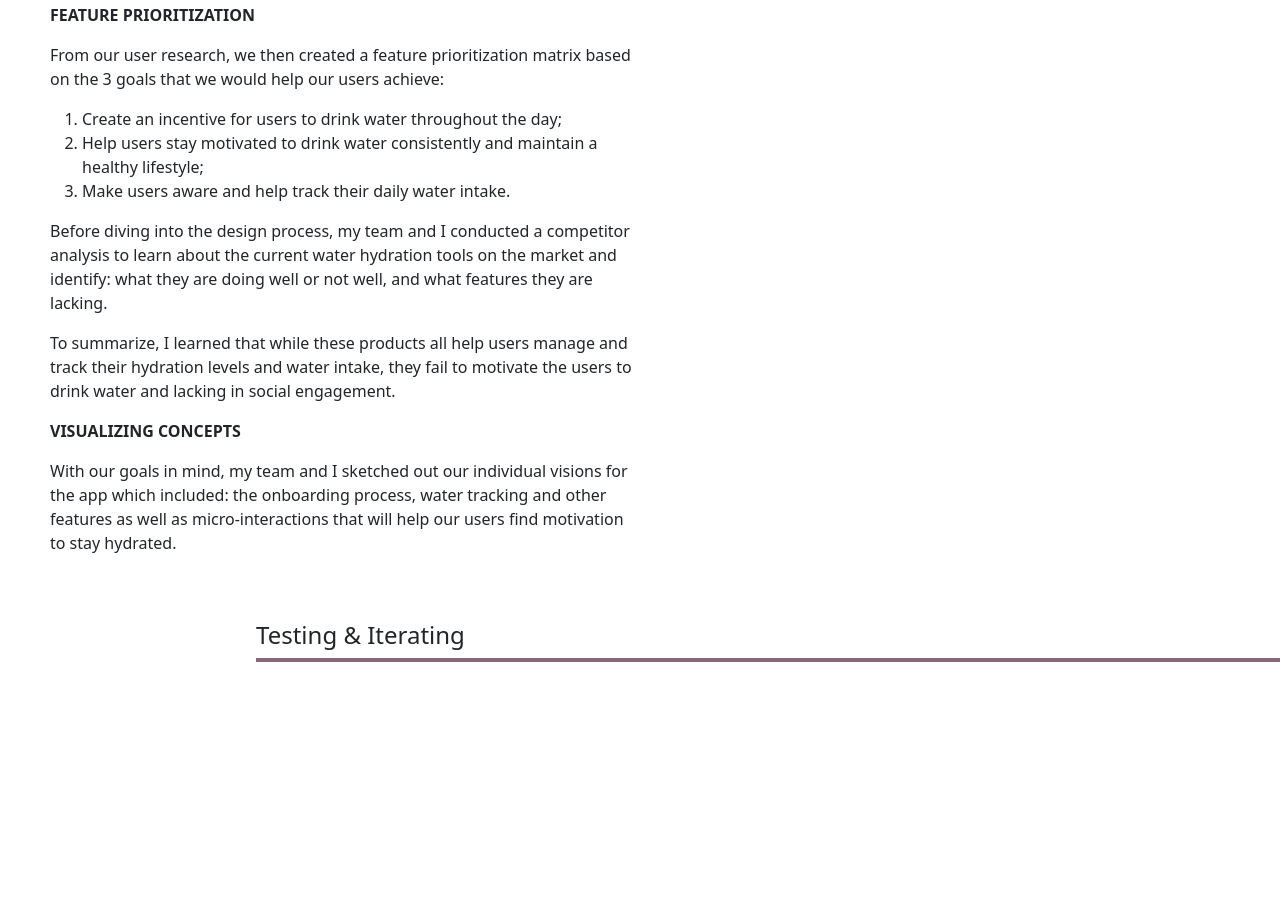
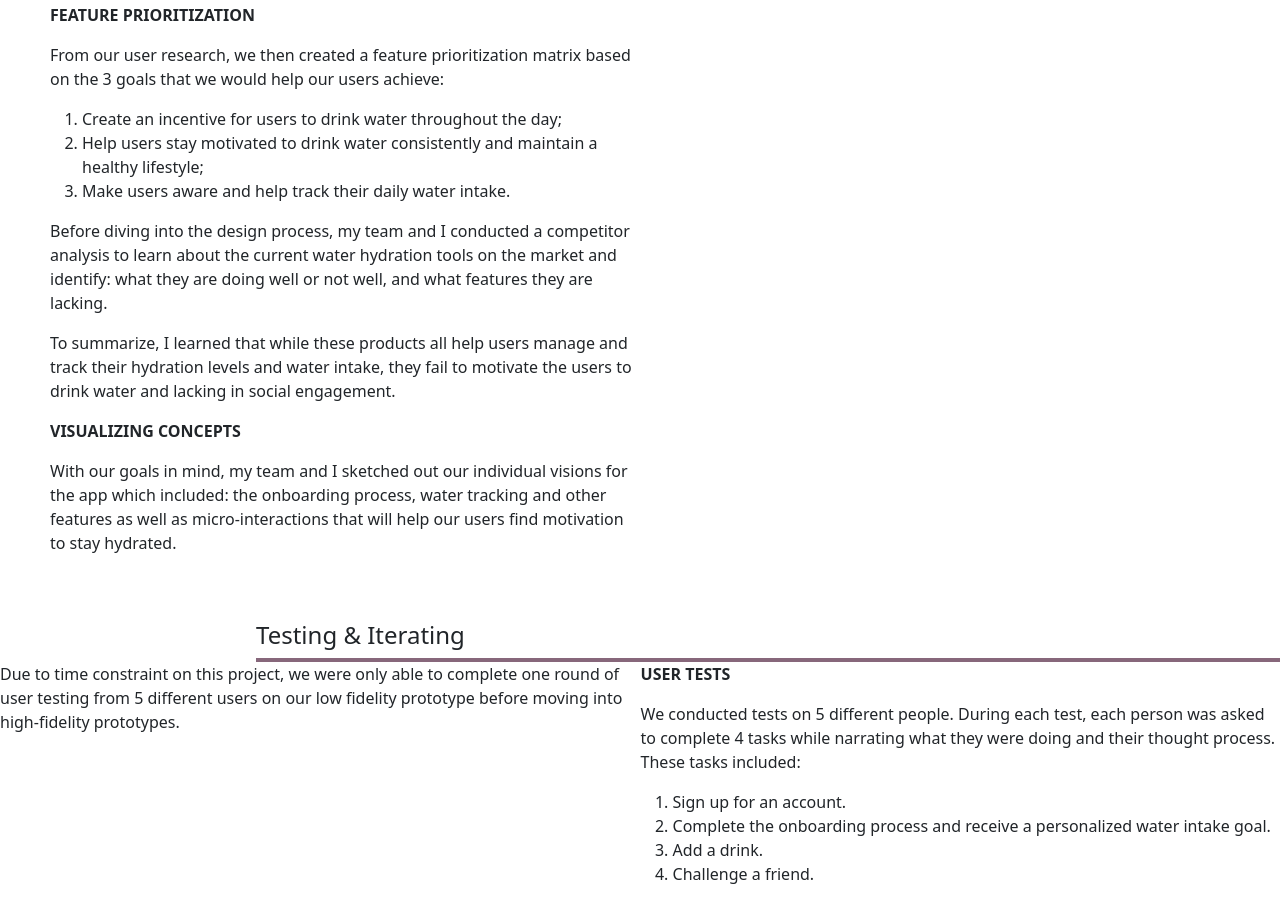
Before and after one commit to kaitlynyamada/UX_UI_HW20, a plain HTML site: page index.html in a window 1280 px wide. Shown: the part 4644-5546 px from the top of the page. Before the commit the page ends 5306 px from the top, so only its background shows below. Drawn offline with nearby package versions, Linux system fonts and the light colour scheme; files that its build step writes are made by us from their sources; files whose address does not match are found by name.

Commit message:
i messed up on the divs for testing and iterating
fix later

```diff
--- a/css/style.css
+++ b/css/style.css
@@ -244,3 +244,11 @@ testing & iterating
     width: 80%;
     border-bottom: 4px solid var(--color-violet);
 }
+
+.testing-iteratingcontent {
+    width: 50%
+    padding: 100px;
+    display: flex;
+    flex-direction: row;
+    align-items: right;
+}
--- a/index.html
+++ b/index.html
@@ -283,6 +283,10 @@
             </div>
         </section>
         <section class="testing-iterating">
+            <div class="testing-iteratingempty">
+
+            </div>
+            <div class="testing-iteratingwriting">
                 <div class="testing-iteratingunderline">
                     <div class="testing-iteratingunderline-content">
                         <h4>Testing & Iterating</h4>
@@ -290,7 +294,22 @@
                     <div class="testig-iteratingunderline-empty"></div>
                 </div>
                 <div class="testing-iteratingcontent">
-
+                    <div class="testing-iterating-intro">
+                        <p>Due to time constraint on this project, we were only able to complete one round of user testing from 5 different users on our low fidelity prototype before moving into high-fidelity prototypes.</p>
+                    </div>
+                    <div class="testing-iterating-tests">
+                        <p><strong>USER TESTS</strong></p>
+                        <p>
+                            We conducted tests on 5 different people. During each test, each person was asked to complete 4 tasks while narrating what they were doing and their thought process. These tasks included:
+                                <ol>
+                                    <li>Sign up for an account.</li>
+                                    <li>Complete the onboarding process and receive a personalized water intake goal.</li>
+                                    <li>Add a drink.</li>
+                                    <li>Challenge a friend.</li>
+                                </ol>
+                        </p>
+                    </div>
+                </div>
             </div>
         </section>
     </body>
```
Lines whose indentation alone changed are shown as unchanged.
